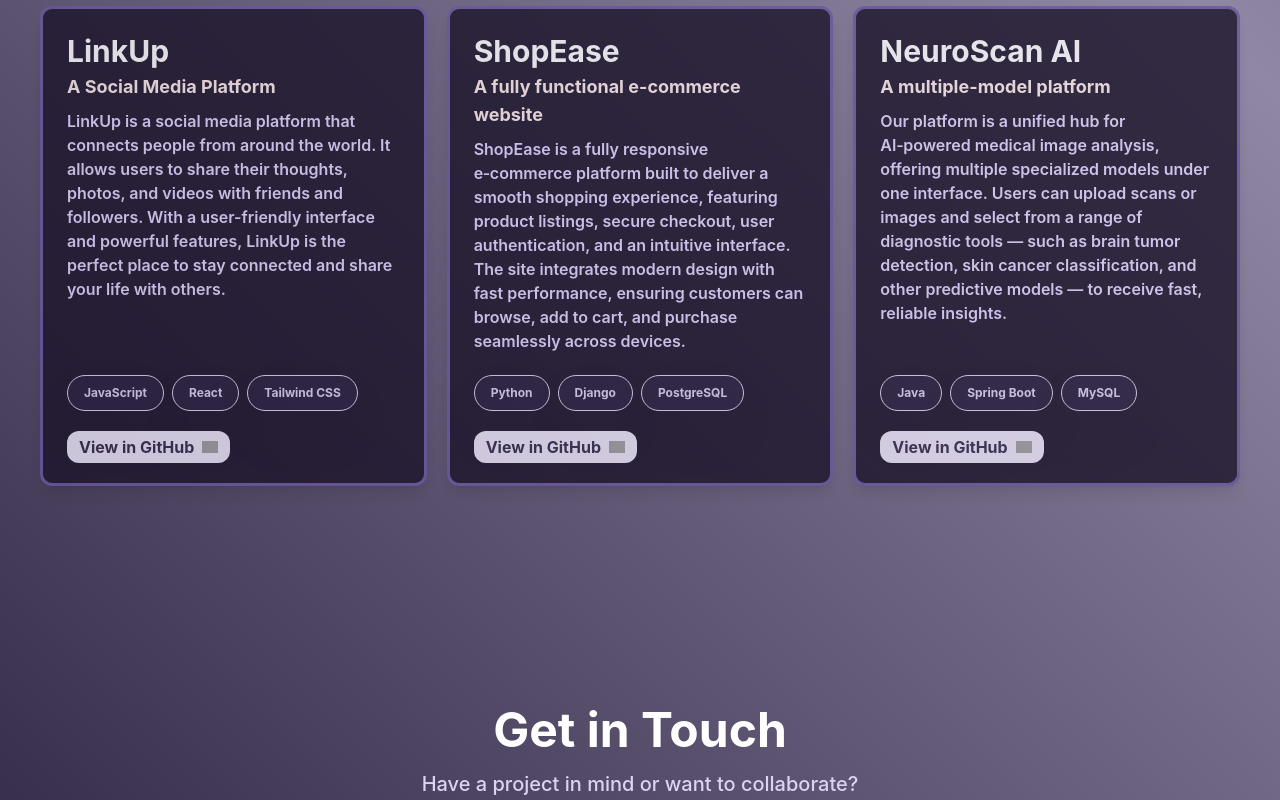
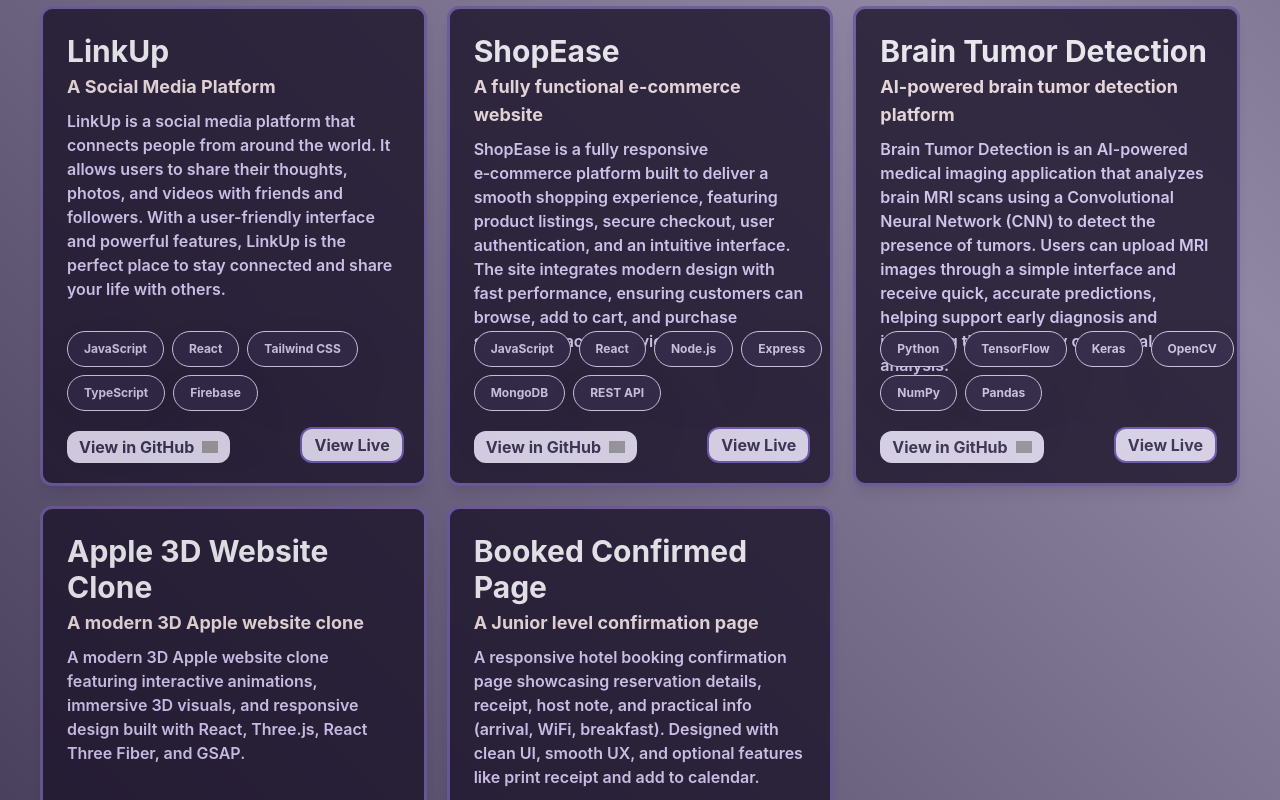
Before and after one commit to Sahilgeu123/Portfolio, a React (Vite) app: page / in a window 1280 px wide. Shown: the part 2600-3400 px from the top of the page. Built offline with nearby package versions, Linux system fonts and the light colour scheme; grey boxes are pictures that could not be loaded.

Commit message:
changes in project section and add new porject

```diff
--- a/src/Components/Project.tsx
+++ b/src/Components/Project.tsx
@@ -8,6 +8,7 @@ export type ProjectProps = {
   para: string;
   lang?: string[];
   libraries?: string[];
+  link?: string;
 };
 
 const ProjectCardComponent = ProjectCard as ComponentType<ProjectProps>;
@@ -21,22 +22,41 @@ function Project() {
       description: "A Social Media Platform",
       para: "LinkUp is a social media platform that connects people from around the world. It allows users to share their thoughts, photos, and videos with friends and followers. With a user-friendly interface and powerful features, LinkUp is the perfect place to stay connected and share your life with others.",
       lang: ["JavaScript"],
-      libraries: ["React", "Tailwind CSS"],
+      libraries: ["React", "Tailwind CSS", "TypeScript", "Firebase"],
+      link:"https://linkup-social-media-app-vmgh.vercel.app/"
     },
     {
       title: "ShopEase",
       description: "A fully functional e-commerce website",
-      para:"ShopEase is a fully responsive e‑commerce platform built to deliver a smooth shopping experience, featuring product listings, secure checkout, user authentication, and an intuitive interface. The site integrates modern design with fast performance, ensuring customers can browse, add to cart, and purchase seamlessly across devices.",
-      lang: ["Python"],
-      libraries: ["Django", "PostgreSQL"],
+      para: "ShopEase is a fully responsive e‑commerce platform built to deliver a smooth shopping experience, featuring product listings, secure checkout, user authentication, and an intuitive interface. The site integrates modern design with fast performance, ensuring customers can browse, add to cart, and purchase seamlessly across devices.",
+      lang: ["JavaScript"],
+      libraries: ["React", "Node.js", "Express", "MongoDB","REST API",],
+      link:""
     },
     {
-      title: "NeuroScan AI",
-      description: "A multiple-model platform",
-      para: "Our platform is a unified hub for AI‑powered medical image analysis, offering multiple specialized models under one interface. Users can upload scans or images and select from a range of diagnostic tools — such as brain tumor detection, skin cancer classification, and other predictive models — to receive fast, reliable insights.",
-      lang: ["Java"],
-      libraries: ["Spring Boot", "MySQL"],
+      title: "Brain Tumor Detection",
+      description: "AI-powered brain tumor detection platform",
+      para: "Brain Tumor Detection is an AI-powered medical imaging application that analyzes brain MRI scans using a Convolutional Neural Network (CNN) to detect the presence of tumors. Users can upload MRI images through a simple interface and receive quick, accurate predictions, helping support early diagnosis and improving the efficiency of medical image analysis.",
+      lang: ["Python"],
+      libraries: ["TensorFlow", "Keras", "OpenCV", "NumPy", "Pandas"],
     },
+    {
+      title: "Apple 3D Website Clone",
+      description: "A modern 3D Apple website clone",
+      para: "A modern 3D Apple website clone featuring interactive animations, immersive 3D visuals, and responsive design built with React, Three.js, React Three Fiber, and GSAP.",
+      lang: ["JavaScript"],
+      libraries: ["React", "Three.js", "React Three Fiber", "GSAP"],
+      link:"https://apple-clone-website-kappa.vercel.app/"
+    },
+    {
+      title: "Booked Confirmed Page",
+      description: "A Junior level confirmation page",
+      para: "A responsive hotel booking confirmation page showcasing reservation details, receipt, host note, and practical info (arrival, WiFi, breakfast). Designed with clean UI, smooth UX, and optional features like print receipt and add to calendar.",
+      lang: ["JavaScript"],
+      libraries: ["React", "TypeScript", "Tailwind CSS", "Vite"],
+      link:"https://booking-confirmation-page.vercel.app/"
+    },
+
   ];
 
   return (
@@ -63,6 +83,7 @@ function Project() {
               para={project.para}
               lang={project.lang}
               libraries={project.libraries}
+              link={project.link}
             />
           ))}
         </div>
--- a/src/Components/ProjectCard.tsx
+++ b/src/Components/ProjectCard.tsx
@@ -1,6 +1,6 @@
 import type { ProjectProps } from "./Project.tsx";
 
-const ProjectCard = ({ title, description, para, lang = [], libraries = [] }: ProjectProps) => {
+const ProjectCard = ({ title, description, para, lang = [], libraries = [], link }: ProjectProps) => {
   return (
     <div
       className="relative bg-[#1c142a] p-6 opacity-80 hover:opacity-85 transition-all rounded-xl
@@ -11,10 +11,21 @@ const ProjectCard = ({ title, description, para, lang = [], libraries = [] }: Pr
       <h3 className="text-3xl text-white font-bold mb-1">{title}</h3>
       <p className="text-[#fbebe8] font-bold text-lg">{description}</p>
       <p className="text-[#e2d5ff] font-semibold mt-2 ">{para}</p>
-      <div className="mt-4 flex gap-2 absolute bottom-18">
-        <p className=" bg-[#231b37] text-[#dcd3f1] border border-[#dcd3f1] font-bold text-[12px] px-4 py-2 rounded-full shadow-2xl ">{lang[0]}</p>
-        <p className=" bg-[#231b37] text-[#dcd3f1] border border-[#dcd3f1] font-bold text-[12px]  px-4 py-2 rounded-full shadow-2xl ">{libraries[0]}</p>
-        <p className=" bg-[#231b37] text-[#dcd3f1] border border-[#dcd3f1] font-bold text-[12px]  px-4 py-2 rounded-full shadow-2xl ">{libraries[1]}</p>
+      <div className="mt-4 flex flex-wrap gap-2 absolute bottom-18">
+        {/* Language */}
+        <p className="bg-[#231b37] text-[#dcd3f1] border border-[#dcd3f1] font-bold text-[12px] px-4 py-2 rounded-full shadow-2xl">
+          {lang}
+        </p>
+
+        {/* Libraries loop */}
+        {libraries.map((lib, index) => (
+          <p
+            key={index}
+            className="bg-[#231b37] text-[#dcd3f1] border border-[#dcd3f1] font-bold text-[12px] px-4 py-2 rounded-full shadow-2xl"
+          >
+            {lib}
+          </p>
+        ))}
       </div>
 
       <a
@@ -37,6 +48,21 @@ const ProjectCard = ({ title, description, para, lang = [], libraries = [] }: Pr
           />
         </div>
       </a>
+      <a
+        href={link}
+        target="_blank"
+        rel="noopener noreferrer"
+      >
+        <div
+          className="flex items-center mt-4 gap-2 absolute bottom-5 right-5
+       bg-[#ece6f9] px-3 py-1 rounded-xl border-2 border-[#6d53af]
+       hover:bg-[#d1c7e0] transition-colors duration-300
+       cursor-pointer
+       "
+        >
+          <p className="text-[#322949] font-bold">View Live</p>
+        </div>
+      </a>
     </div>
   );
 };
```
